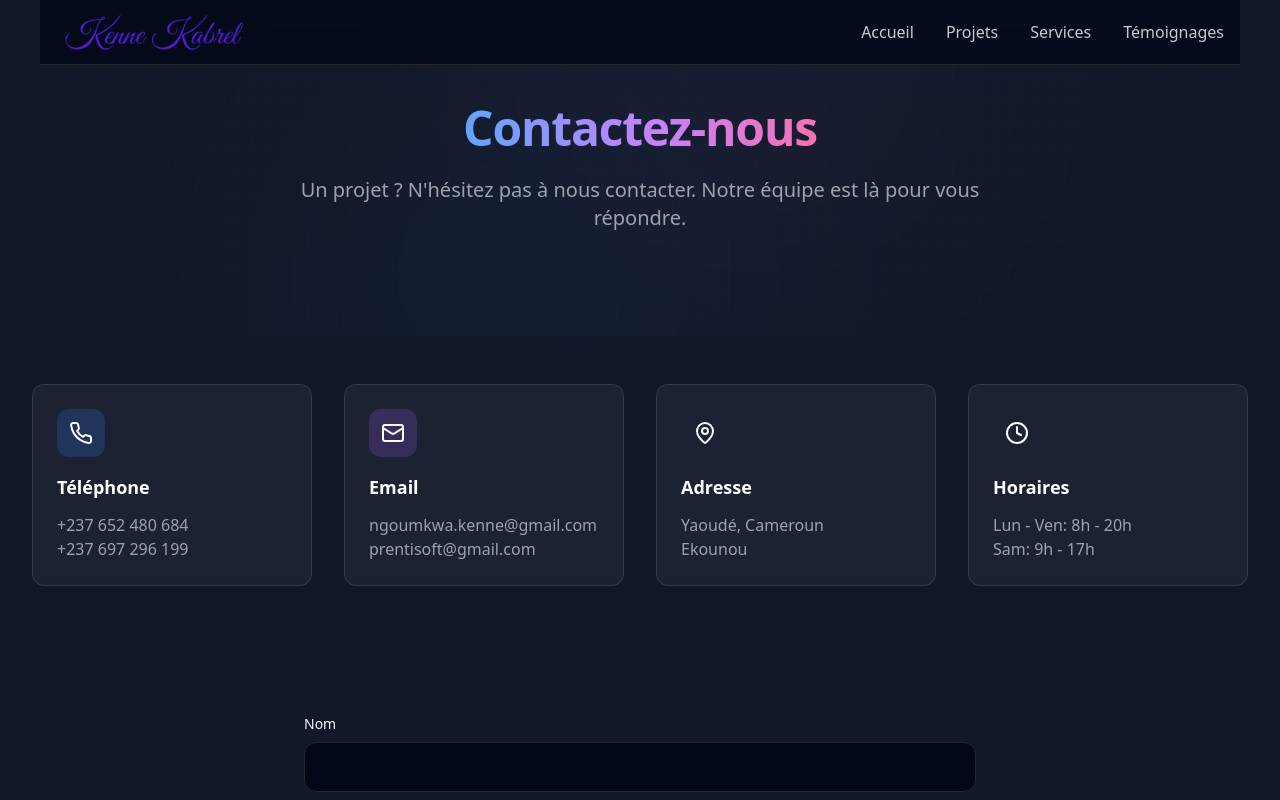
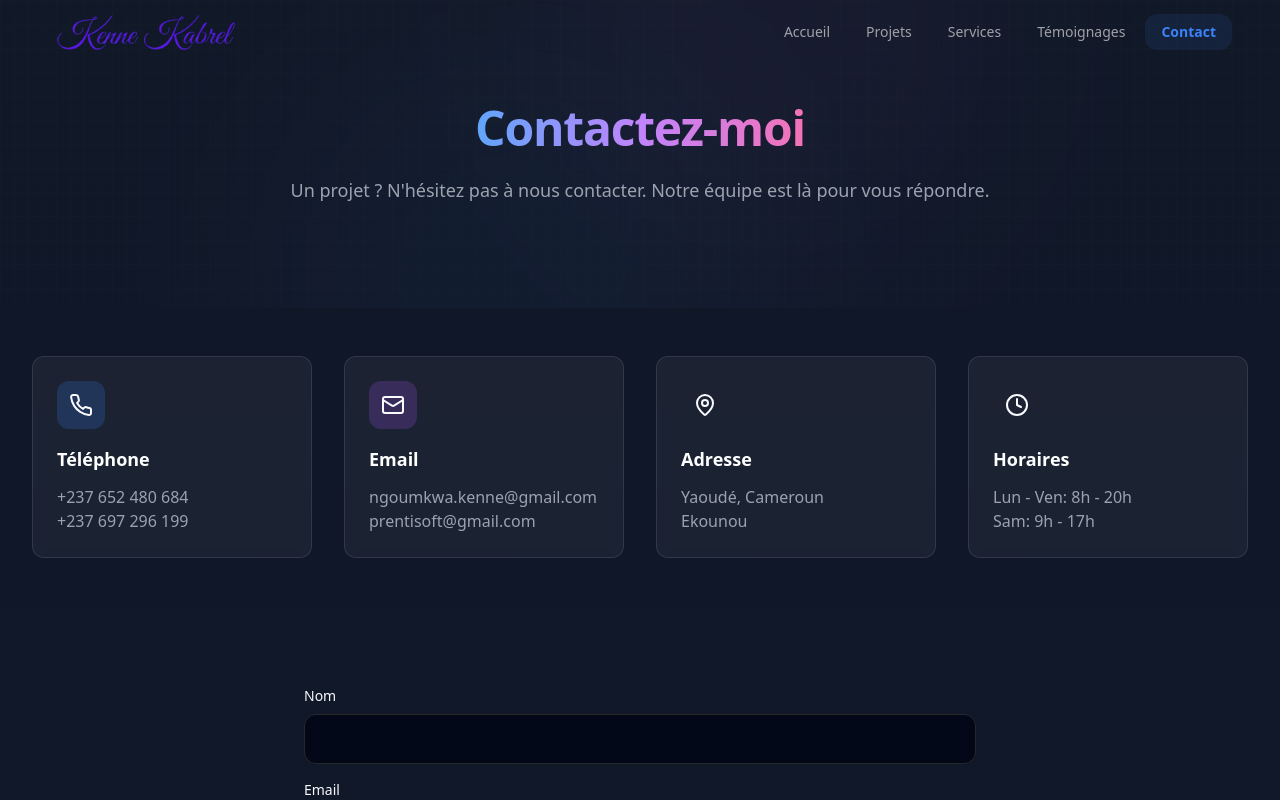
Before and after one commit to kabrelangelo/portfolio-moderne, a React (Vite) app: page /contact in a window 1280 px wide. Shown: the top 800 px of the page. Built offline with nearby package versions, Linux system fonts and the light colour scheme.

Commit message:
mise à jour

```diff
--- a/src/components/navbar.tsx
+++ b/src/components/navbar.tsx
@@ -1,171 +1,125 @@
-import { useState } from "react";
-import { Link } from "react-router-dom";
-import { motion, AnimatePresence } from "framer-motion";
+import { useState, useEffect } from 'react';
+import { Link, useLocation } from 'react-router-dom';
+import { motion, AnimatePresence } from 'framer-motion';
+import { Button } from './ui/button';
+import { Menu, X } from 'lucide-react';
+
+const links = [
+  { href: '/', label: 'Accueil' },
+  { href: '/projects', label: 'Projets' },
+  { href: '/services', label: 'Services' },
+  { href: '/testimonials', label: 'Témoignages' },
+  { href: '/contact', label: 'Contact' },
+];
 
 export const Navbar = () => {
   const [isOpen, setIsOpen] = useState(false);
-  const toggleMenu = () => {
-    setIsOpen(!isOpen);
+  const [scrolled, setScrolled] = useState(false);
+  const location = useLocation();
+
+  useEffect(() => {
+    const handleScroll = () => {
+      setScrolled(window.scrollY > 20);
     };
 
-  const menuItems = [
-    { path: "/", label: "Accueil" },
-    { path: "/projects", label: "Projets" },
-    { path: "/services", label: "Services" },
-    // { path: "/blog", label: "Blog" },
-    { path: "/testimonials", label: "Témoignages" },
-  ];
+    window.addEventListener('scroll', handleScroll);
+    return () => window.removeEventListener('scroll', handleScroll);
+  }, []);
 
   return (
-    <nav className="fixed top-0 left-0 right-0 z-50 bg-background/80 mx-2 md:mx-10 backdrop-blur-lg border-b border-border">
-      <div className="container mx-auto px-4">
+    <header
+      className={`fixed top-0 left-0 right-0 z-50 transition-all duration-300 md:mx-4 lg:mx-8 ${
+        scrolled
+          ? 'bg-background/80 backdrop-blur-lg shadow-sm'
+          : 'bg-background/80 backdrop-blur-lg md:bg-transparent md:backdrop-blur-none'
+      }`}
+    >
+      <nav className="container mx-auto px-4">
         <div className="flex items-center justify-between h-16">
-          {/* <Link to="/" className="text-2xl font-bold gradient-text"> */}
           <Link to="/">
             <img src="/images/kabrel.png" className="h-36 md:h-48 w-auto mt-6" />
           </Link>
 
           {/* Desktop Menu */}
-          <div className="hidden md:flex items-center space-x-8">
-            {menuItems.map((item) => (
+          <div className="hidden md:flex items-center space-x-1">
+            {links.map((link) => {
+              const isActive = location.pathname === link.href ||
+                             (link.href !== '/' && location.pathname.startsWith(link.href));
+
+              return (
                 <Link
-                key={item.path}
-                to={item.path}
-                className="text-foreground/80 hover:text-foreground transition-colors"
+                  key={link.href}
+                  to={link.href}
+                  className="relative px-4 py-2 rounded-lg text-sm font-medium transition-colors hover:text-primary"
                 >
-                {item.label}
+                  {isActive && (
+                    <motion.div
+                      layoutId="navbar-active"
+                      className="absolute inset-0 bg-primary/10 rounded-lg"
+                      initial={false}
+                      transition={{ type: "spring", bounce: 0.25, duration: 0.5 }}
+                    />
+                  )}
+                  <span className={`relative z-10 ${isActive ? 'text-primary font-semibold' : 'text-muted-foreground'}`}>
+                    {link.label}
+                  </span>
                 </Link>
-            ))}
-            {/* <button
-              onClick={() => setTheme(theme === "light" ? "dark" : "light")}
-              className="p-2 rounded-lg bg-primary/10 hover:bg-primary/20 transition-colors"
-              aria-label={`Switch to ${theme === 'light' ? 'dark' : 'light'} mode`}
-            >
-              {theme === "light" ? (
-                <svg
-                  xmlns="http://www.w3.org/2000/svg"
-                  fill="none"
-                  viewBox="0 0 24 24"
-                  strokeWidth={1.5}
-                  stroke="currentColor"
-                  className="w-5 h-5"
-                >
-                  <path
-                    strokeLinecap="round"
-                    strokeLinejoin="round"
-                    d="M21.752 15.002A9.718 9.718 0 0118 15.75c-5.385 0-9.75-4.365-9.75-9.75 0-1.33.266-2.597.748-3.752A9.753 9.753 0 003 11.25C3 16.635 7.365 21 12.75 21a9.753 9.753 0 009.002-5.998z"
-                  />
-                </svg>
-              ) : (
-                <svg
-                  xmlns="http://www.w3.org/2000/svg"
-                  fill="none"
-                  viewBox="0 0 24 24"
-                  strokeWidth={1.5}
-                  stroke="currentColor"
-                  className="w-5 h-5"
-                >
-                  <path
-                    strokeLinecap="round"
-                    strokeLinejoin="round"
-                    d="M12 3v2.25m6.364.386l-1.591 1.591M21 12h-2.25m-.386 6.364l-1.591-1.591M12 18.75V21m-4.773-4.227l-1.591 1.591M5.25 12H3m4.227-4.773L5.636 5.636M15.75 12a3.75 3.75 0 11-7.5 0 3.75 3.75 0 017.5 0z"
-                  />
-                </svg>
-              )}
-            </button> */}
+              );
+            })}
           </div>
 
           {/* Mobile Menu Button */}
-          <div className="md:hidden">
-            {/* <button
-              onClick={() => setTheme(theme === "light" ? "dark" : "light")}
-              className="p-2 rounded-lg bg-primary/10 hover:bg-primary/20 transition-colors"
-              aria-label={`Switch to ${theme === 'light' ? 'dark' : 'light'} mode`}
+          <Button
+            variant="ghost"
+            size="icon"
+            className="md:hidden"
+            onClick={() => setIsOpen(!isOpen)}
           >
-              {theme === "light" ? (
-                <svg
-                  xmlns="http://www.w3.org/2000/svg"
-                  fill="none"
-                  viewBox="0 0 24 24"
-                  strokeWidth={1.5}
-                  stroke="currentColor"
-                  className="w-5 h-5"
-                >
-                  <path
-                    strokeLinecap="round"
-                    strokeLinejoin="round"
-                    d="M21.752 15.002A9.718 9.718 0 0118 15.75c-5.385 0-9.75-4.365-9.75-9.75 0-1.33.266-2.597.748-3.752A9.753 9.753 0 003 11.25C3 16.635 7.365 21 12.75 21a9.753 9.753 0 009.002-5.998z"
-                  />
-                </svg>
-              ) : (
-                <svg
-                  xmlns="http://www.w3.org/2000/svg"
-                  fill="none"
-                  viewBox="0 0 24 24"
-                  strokeWidth={1.5}
-                  stroke="currentColor"
-                  className="w-5 h-5"
-                >
-                  <path
-                    strokeLinecap="round"
-                    strokeLinejoin="round"
-                    d="M12 3v2.25m6.364.386l-1.591 1.591M21 12h-2.25m-.386 6.364l-1.591-1.591M12 18.75V21m-4.773-4.227l-1.591 1.591M5.25 12H3m4.227-4.773L5.636 5.636M15.75 12a3.75 3.75 0 11-7.5 0 3.75 3.75 0 017.5 0z"
-                  />
-                </svg>
-              )}
-            </button> */}
-            <button
-              onClick={toggleMenu}
-              className="text-foreground hover:text-primary transition-colors"
-              aria-label="Toggle menu"
-            >
-              <svg
-                xmlns="http://www.w3.org/2000/svg"
-                fill="none"
-                viewBox="0 0 24 24"
-                strokeWidth={1.5}
-                stroke="currentColor"
-                className="w-6 h-6"
-              >
-                <path
-                  strokeLinecap="round"
-                  strokeLinejoin="round"
-                  d={
-                    isOpen
-                      ? "M6 18L18 6M6 6l12 12"
-                      : "M3.75 6.75h16.5M3.75 12h16.5M3.75 17.25h16.5"
-                  }
-                />
-              </svg>
-            </button>
-          </div>
-        </div>
+            {isOpen ? <X className="h-6 w-6" /> : <Menu className="h-6 w-6" />}
+          </Button>
         </div>
 
         {/* Mobile Menu */}
         <AnimatePresence>
           {isOpen && (
             <motion.div
-            initial={{ opacity: 0, y: -20 }}
-            animate={{ opacity: 1, y: 0 }}
-            exit={{ opacity: 0, y: -20 }}
-            className="md:hidden absolute top-16 left-0 right-0 bg-background border-b border-border"
+              initial={{ opacity: 0, height: 0 }}
+              animate={{ opacity: 1, height: 'auto' }}
+              exit={{ opacity: 0, height: 0 }}
+              transition={{ duration: 0.2 }}
+              className="md:hidden overflow-hidden"
             >
-            <div className="container mx-auto px-4 py-4">
-              {menuItems.map((item) => (
+              <div className="py-4 space-y-2">
+                {links.map((link) => {
+                  const isActive = location.pathname === link.href ||
+                                 (link.href !== '/' && location.pathname.startsWith(link.href));
+
+                  return (
                     <Link
-                  key={item.path}
-                  to={item.path}
-                  className="block py-2 text-foreground/80 hover:text-foreground transition-colors"
+                      key={link.href}
+                      to={link.href}
                       onClick={() => setIsOpen(false)}
+                      className="block px-4 py-2 rounded-lg relative"
                     >
-                  {item.label}
+                      {isActive && (
+                        <motion.div
+                          layoutId="navbar-active-mobile"
+                          className="absolute inset-0 bg-primary/10 rounded-lg"
+                          initial={false}
+                          transition={{ type: "spring", bounce: 0.25, duration: 0.5 }}
+                        />
+                      )}
+                      <span className={`relative z-10 ${isActive ? 'text-primary font-semibold' : 'text-muted-foreground'}`}>
+                        {link.label}
+                      </span>
                     </Link>
-              ))}
+                  );
+                })}
               </div>
             </motion.div>
           )}
         </AnimatePresence>
       </nav>
+    </header>
   );
 };
--- a/src/pages/contact.tsx
+++ b/src/pages/contact.tsx
@@ -69,12 +69,12 @@ export default function Contact() {
             transition={{ duration: 0.8 }}
             className="text-center"
           >
-            <h1 className="text-3xl lg:text-5xl font-bold tracking-tight mb-6">
+            <h1 className="text-3xl  lg:text-5xl font-bold tracking-tight mb-6">
               <span className="bg-gradient-to-r from-blue-400 via-purple-400 to-pink-400 bg-clip-text text-transparent">
-                Contactez-nous
+                Contactez-moi
               </span>
             </h1>
-            <p className="text-xl text-gray-400 max-w-3xl mx-auto">
+            <p className="text-lg text-gray-400 max-w-3xl mx-auto">
               Un projet ? N'hésitez pas à nous contacter.
               Notre équipe est là pour vous répondre.
             </p>
--- a/src/pages/projects.tsx
+++ b/src/pages/projects.tsx
@@ -1,6 +1,7 @@
 import { useState } from 'react';
 import { motion } from 'framer-motion';
 import { ProjectCard } from '../components/projects/project-card';
+import {Link} from 'react-router-dom';
 
 const projects = [
   {
@@ -127,6 +128,29 @@ export const ProjectsPage = () => {
             />
           ))}
         </div>
+         {/* CTA Section */}
+         <motion.div
+          initial={{ y: 20, opacity: 0 }}
+          whileInView={{ y: 0, opacity: 1 }}
+          viewport={{ once: true }}
+          className="mt-20 text-center"
+        >
+          <h2 className="text-4xl font-bold mb-6">
+            Prêt à <span className="gradient-text">Collaborer</span> ?
+          </h2>
+          <p className="text-xl text-muted-foreground mb-8 max-w-2xl mx-auto">
+            Discutons de votre projet et voyons comment je peux vous aider à le réaliser.
+          </p>
+          <Link to="/contact">
+          <motion.a
+            whileHover={{ scale: 1.05 }}
+            whileTap={{ scale: 0.95 }}
+            className="inline-flex h-12 items-center justify-center rounded-md bg-primary px-8 text-lg font-medium text-primary-foreground shadow transition-colors hover:bg-primary/90"
+          >
+            Commencer un Projet
+          </motion.a>
+          </Link>
+        </motion.div>
       </div>
     </div>
   );
--- a/src/pages/services.tsx
+++ b/src/pages/services.tsx
@@ -53,7 +53,7 @@ export const ServicesPage = () => {
   return (
     <div className="min-h-screen">
       {/* Hero Section */}
-      <div className="relative h-[50vh] overflow-hidden">
+      <div className="relative h-[40vh] overflow-hidden">
         <motion.div
           initial={{ scale: 1.2, opacity: 0 }}
           animate={{ scale: 1, opacity: 1 }}
@@ -90,7 +90,7 @@ export const ServicesPage = () => {
         </div>
       </div>
 
-      <div className="container mx-auto px-4 py-20">
+      <div className="container mx-auto px-4 py-6">
         <div className="grid grid-cols-1 md:grid-cols-2 gap-8">
           {services.map((service, index) => (
             <motion.div
--- a/src/pages/testimonials.tsx
+++ b/src/pages/testimonials.tsx
@@ -1,4 +1,5 @@
 import { motion } from 'framer-motion';
+import { Link } from 'react-router-dom';
 
 const testimonials = [
   {
@@ -183,14 +184,15 @@ export const TestimonialsPage = () => {
           <p className="text-xl text-muted-foreground mb-8 max-w-2xl mx-auto">
             Discutons de votre projet et voyons comment je peux vous aider à le réaliser.
           </p>
+          <Link to="/contact">
           <motion.a
-            href="#contact"
             whileHover={{ scale: 1.05 }}
             whileTap={{ scale: 0.95 }}
             className="inline-flex h-12 items-center justify-center rounded-md bg-primary px-8 text-lg font-medium text-primary-foreground shadow transition-colors hover:bg-primary/90"
           >
             Commencer un Projet
           </motion.a>
+          </Link>
         </motion.div>
       </div>
     </div>
```
Lines whose indentation alone changed are shown as unchanged.
